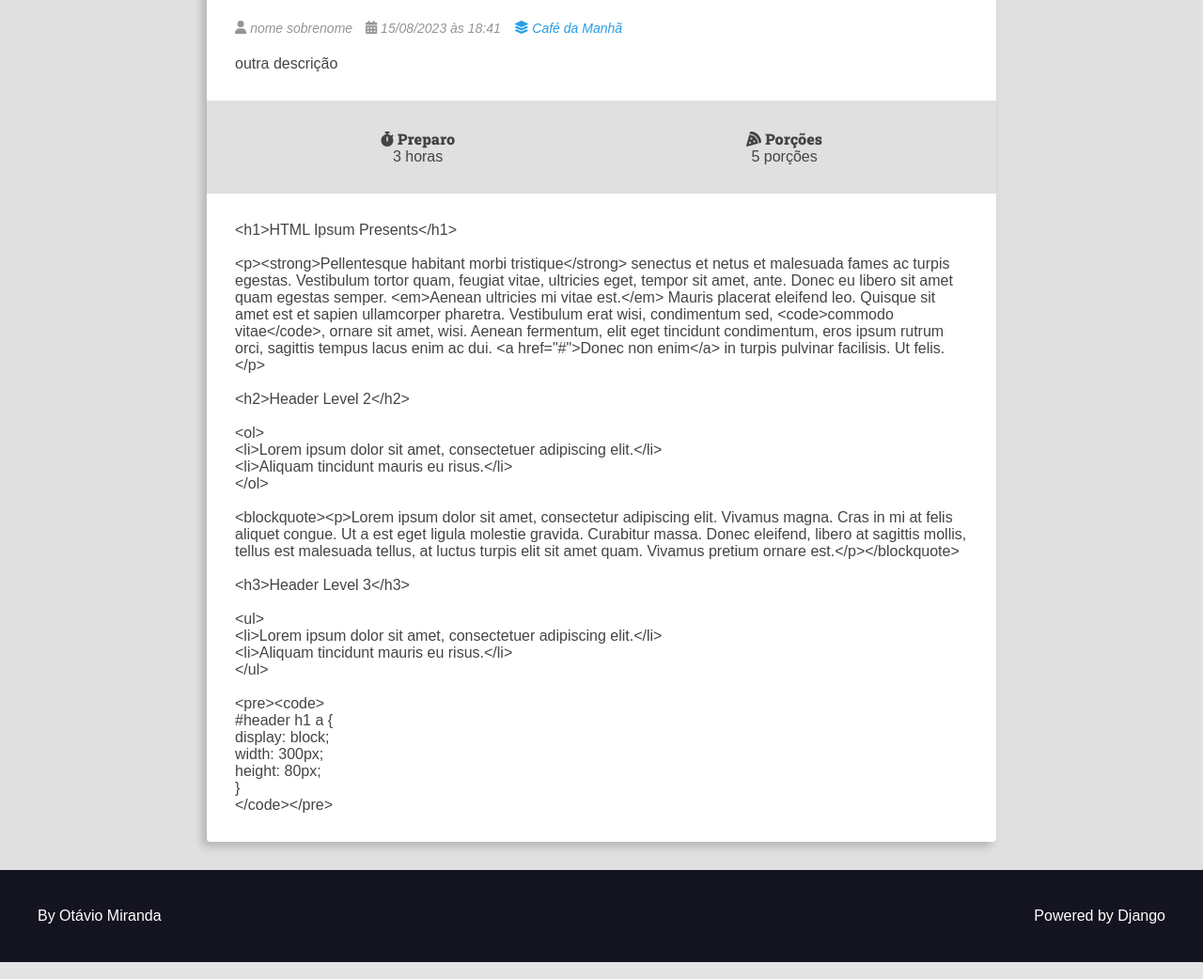
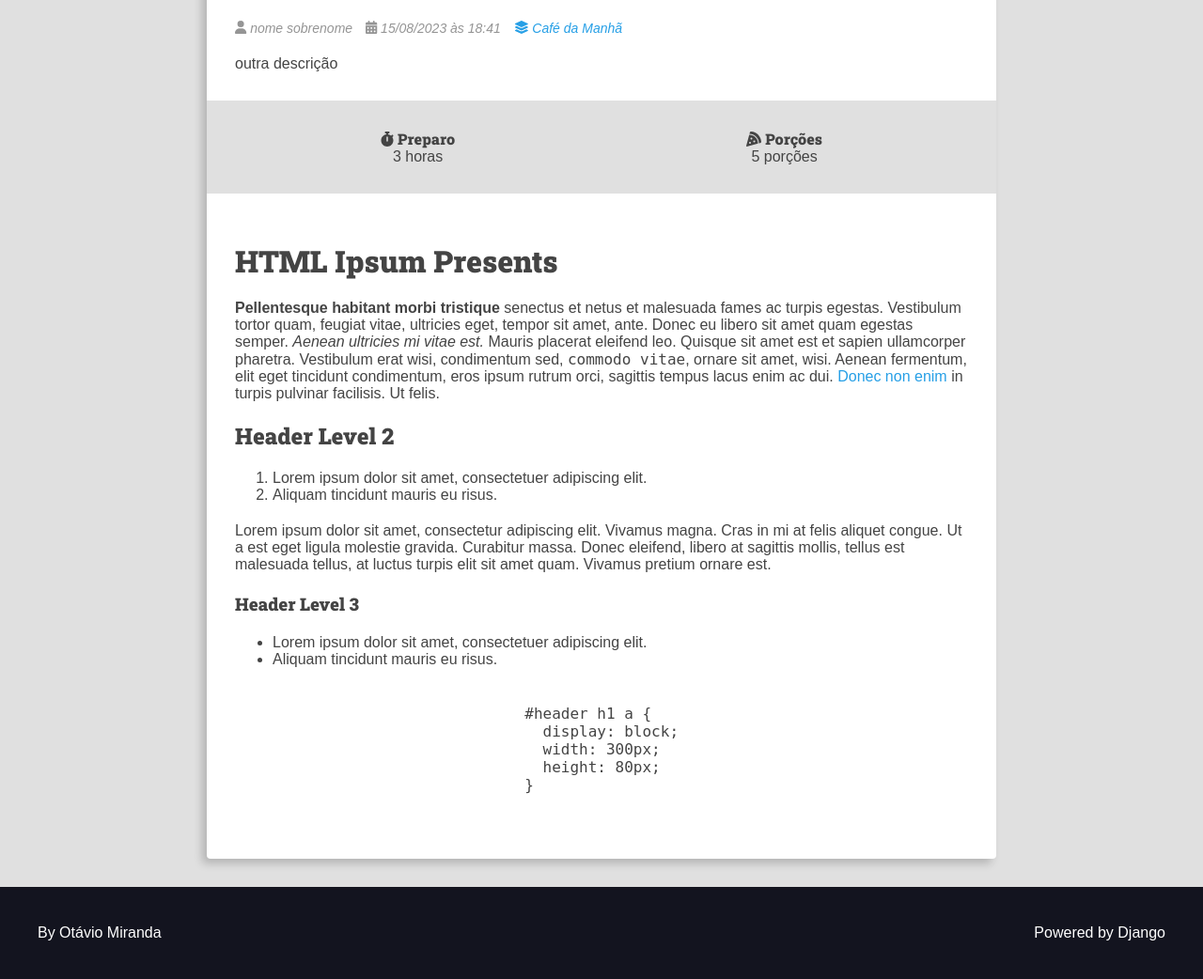
Before and after one commit to pdiegoneves/CursoDjangoWebFramework, a Django app: page /recipes/2/ in a window 1280 px wide. Shown: the part 749-1791 px from the top of the page at 94% size. Run offline with Django 4.2, Linux system fonts and the light colour scheme; data comes from the database, SQL or seed files in the repository; both versions use the stored data as it was after the commit.

Commit message:
recipe, publicar html

```diff
--- a/projeto1/recipes/static/recipes/css/styles.css
+++ b/projeto1/recipes/static/recipes/css/styles.css
@@ -543,3 +543,20 @@
       grid-template-columns: repeat(auto-fit, minmax(100%, 1fr));
     }
   }
+
+  .preparation-steps h1,
+  .preparation-steps h2,
+  .preparation-steps h3,
+  .preparation-steps h4,
+  .preparation-steps h5,
+  .preparation-steps h6,
+  .preparation-steps p,
+  .preparation-steps pre {
+    margin: 2rem 0;
+  }
+
+  .preparation-steps ol,
+  .preparation-steps ul {
+    margin: 2rem;
+    padding: 0 2rem;
+  }
--- a/projeto1/recipes/templates/recipes/pages/recipe-view.html
+++ b/projeto1/recipes/templates/recipes/pages/recipe-view.html
@@ -1,5 +1,5 @@
 {% extends 'global/base.html' %}
-{% block title %}Alterar |{% endblock title %}
+{% block title %} {{ recipe.title }} |{% endblock title %}
 
 {% block content %}
   <div class="main-content main-content-detail container">
--- a/projeto1/recipes/templates/recipes/partials/recipe.html
+++ b/projeto1/recipes/templates/recipes/partials/recipe.html
@@ -65,7 +65,11 @@
     {% endif %}
     {% if is_detail_page is True %}
         <div class="preparation-steps">
+        {% if recipe.preparation_steps_is_html is True %}
+            {{ recipe.preparation_steps |safe }}
+        {% else %}
             {{ recipe.preparation_steps |linebreaksbr }}
+        {% endif %}
         </div>
     {% endif %}
 </div>
--- a/projeto1/recipes/views.py
+++ b/projeto1/recipes/views.py
@@ -18,7 +18,10 @@ def category(request, category_id):
     })
 
 def recipe(request, id):
-    recipe = Recipe.objects.filter(id = id, is_published=True).first()
+    # recipe = Recipe.objects.filter(pk = id, is_published=True).first()
+
+    recipe = get_object_or_404(Recipe, pk = id, is_published=True)
+
     return render(request, 'recipes/pages/recipe-view.html', status=201, context={
         'recipe': recipe,
         'is_detail_page': True,
```
Also changed, not shown: projeto1/db.sqlite3.
